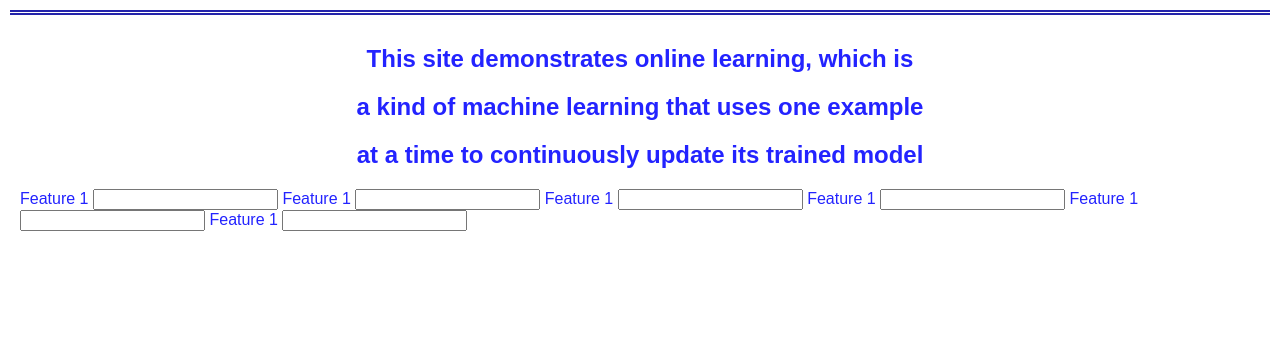
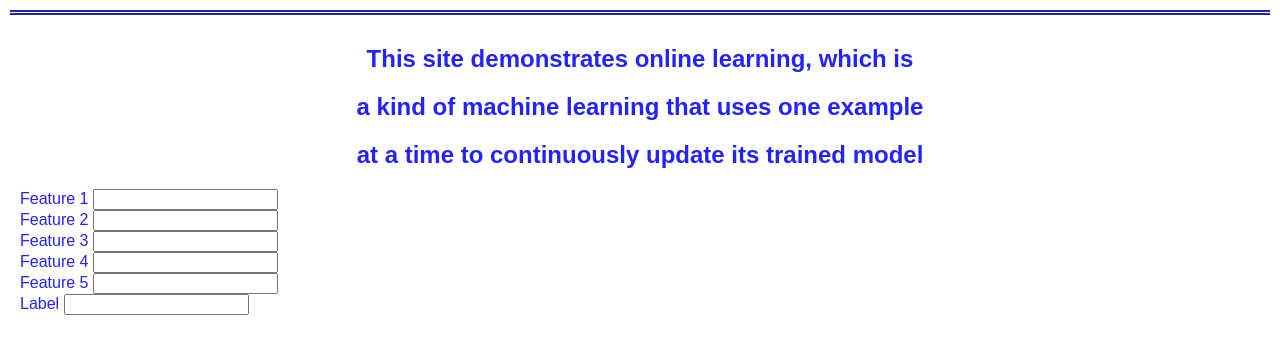
Before and after one commit to ambidextrousTx/Eternity, a plain HTML site: page index.html in a window 1280 px wide. Drawn offline with Linux system fonts and the light colour scheme.

Commit message:
Add different feature names and a label

```diff
--- a/index.html
+++ b/index.html
@@ -17,21 +17,21 @@
         <form action="#" method="post">
             <label for="feature1" id="feature1">Feature 1</label>
             <input type="text" id="feature1" name="feature1">
-
-            <label for="feature1" id="feature1">Feature 1</label>
-            <input type="text" id="feature1" name="feature1">
-
-            <label for="feature1" id="feature1">Feature 1</label>
-            <input type="text" id="feature1" name="feature1">
-
-            <label for="feature1" id="feature1">Feature 1</label>
-            <input type="text" id="feature1" name="feature1">
-
-            <label for="feature1" id="feature1">Feature 1</label>
-            <input type="text" id="feature1" name="feature1">
-
-            <label for="feature1" id="feature1">Feature 1</label>
-            <input type="text" id="feature1" name="feature1">
+            <br />
+            <label for="feature2" id="feature2">Feature 2</label>
+            <input type="text" id="feature2" name="feature2">
+            <br />
+            <label for="feature3" id="feature3">Feature 3</label>
+            <input type="text" id="feature3" name="feature3">
+            <br />
+            <label for="feature4" id="feature4">Feature 4</label>
+            <input type="text" id="feature4" name="feature4">
+            <br />
+            <label for="feature5" id="feature5">Feature 5</label>
+            <input type="text" id="feature5" name="feature5">
+            <br />
+            <label for="label1" id="label1">Label</label>
+            <input type="text" id="label1" name="label1">
         </form>
     </body>
 </html>
```
